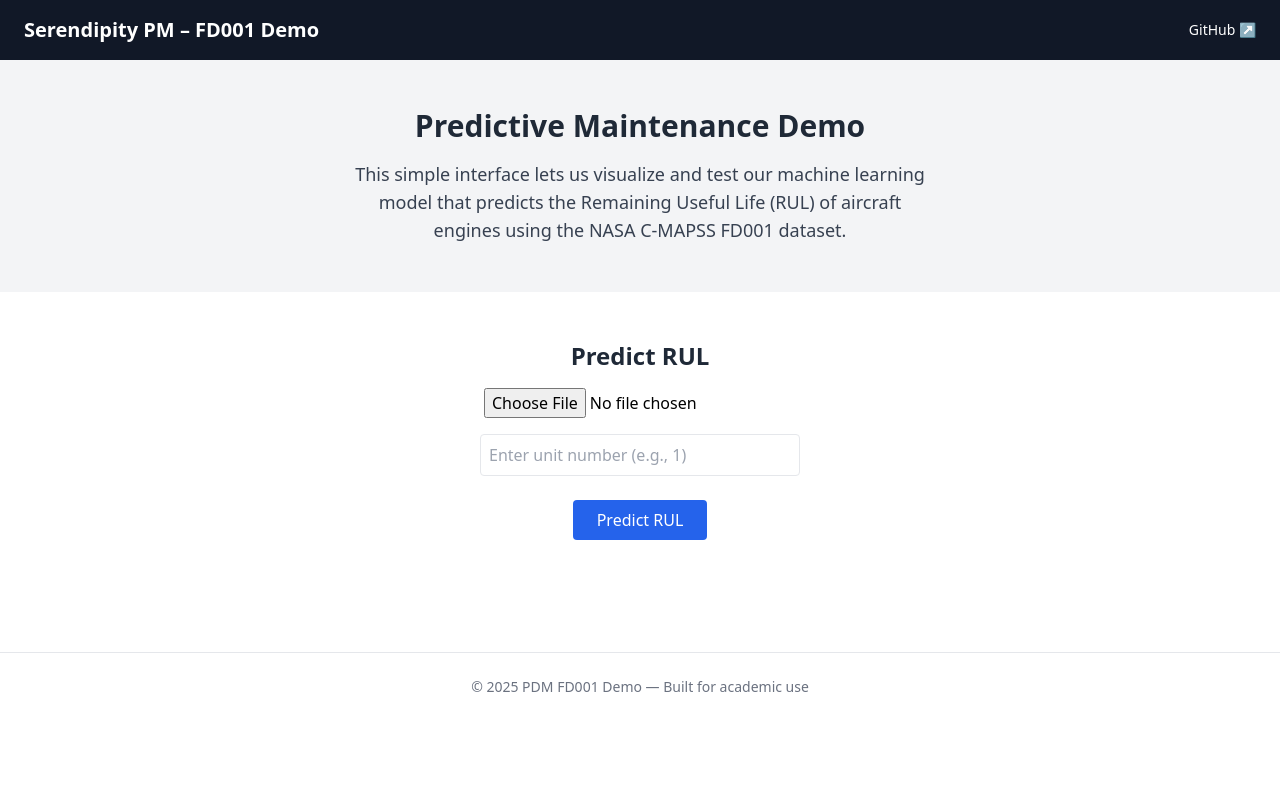
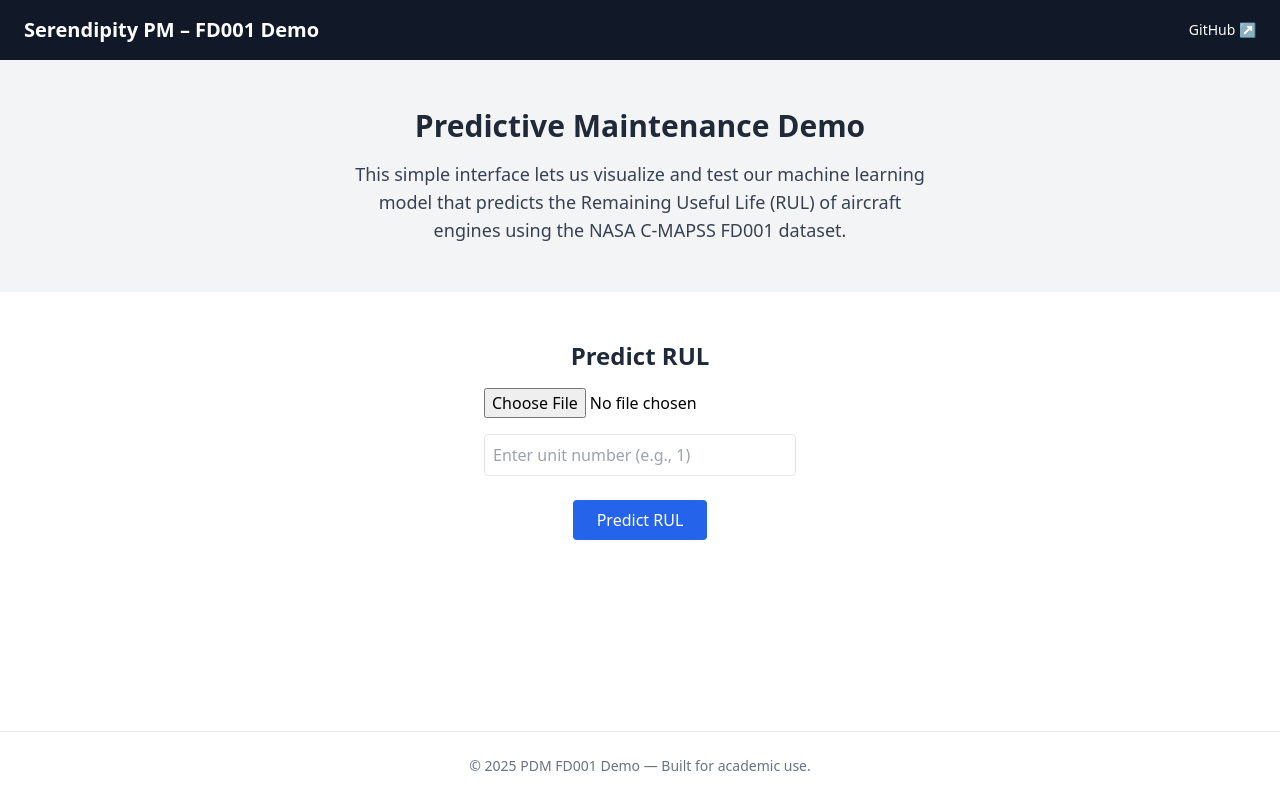
Before and after one commit to Serendipity-PdM/pdm-algo-demo, a React (Vite) app: page / in a window 1280 px wide. Built offline with nearby package versions, Linux system fonts and the light colour scheme.

Commit message:
done some adjustments and debugging
There is a problem about calculation of ruls. data sends correctly and moodel sends correctly. but somehow model always gives same answer. still not corrected

```diff
--- a/src/App.jsx
+++ b/src/App.jsx
@@ -6,10 +6,11 @@ import Footer from './components/Footer';
 
 const App = () => {
   return (
-    <div>
+    <div className="flex flex-col min-h-screen">
       <Header />
       <Hero />
       <PredictionForm />
+      <div className="flex-grow" /> {}
       <Footer />
     </div>
   );
--- a/src/components/Footer.jsx
+++ b/src/components/Footer.jsx
@@ -1,9 +1,10 @@
 import React from 'react';
 
 const Footer = () => {
+  const currentYear = new Date().getFullYear();
   return (
-    <footer className="mt-16 py-6 text-center text-sm text-gray-500 border-t border-gray-200">
-      © {new Date().getFullYear()} PDM FD001 Demo — Built for academic use
+    <footer className="mt-auto py-6 text-center text-sm text-gray-500 border-t border-gray-200">
+      © {currentYear} PDM FD001 Demo — Built for academic use.
     </footer>
   );
 };
--- a/src/components/PredictionForm.jsx
+++ b/src/components/PredictionForm.jsx
@@ -37,7 +37,14 @@ const PredictionForm = () => {
     }
 
     const data = parseTestFile(fileContent);
-    const selected = data.filter((row) => row.unit === parseInt(unit));
+    const selected = data.filter((row) => row.unit === Number(unit));
+
+    console.log("Unit input:", unit);
+    console.log("Parsed data length:", data.length);
+    console.log("Selected rows for unit:", selected.length);
+    console.log("First 3 selected rows:", selected.slice(0, 3));
+
+
     if (selected.length < 25) {
       alert('This unit has fewer than 25 cycles.');
       return;
@@ -46,9 +53,11 @@ const PredictionForm = () => {
     const last25 = selected.slice(-25);
     const sequence = last25.map((row) => {
       const baseFeatures = row.features; // 24 features
-      const padded = [...baseFeatures, 0, 0, 0, 0, 0]; // Add 5 dummy slope features
+      const padded = [...baseFeatures, 0, 0, 0, 0, 0]; // Added 5 dummy slope features
       return padded;
     }); // shape: [25][29]
+
+    console.log("Sequence being sent:", sequence);
 
     setIsLoading(true);
     try {
```
Also changed, not shown: 1 other file (tests, documents, lock files or other folders).
